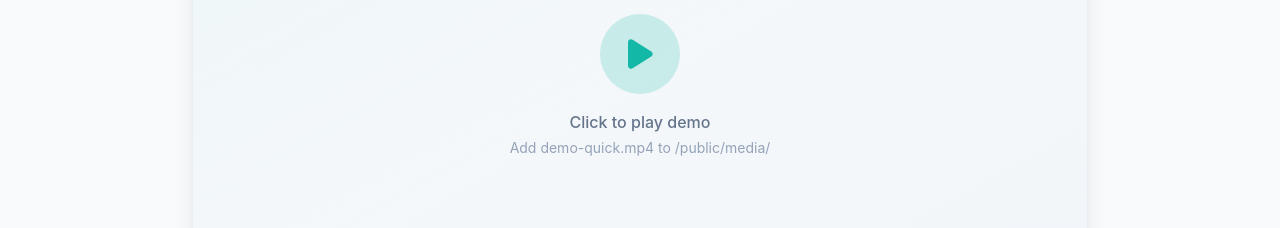
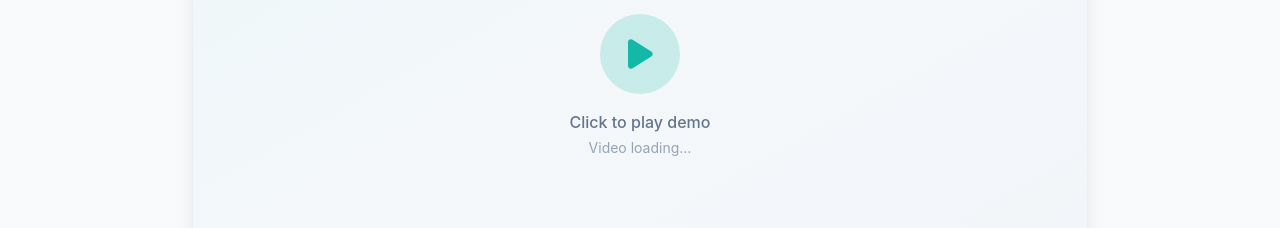
Before and after one commit to Dhanish-Buhari/unfriction-landing, a Next.js app: page / in a window 1280 px wide. Shown: the part 2180-2408 px from the top of the page. Built offline with nearby package versions, Linux system fonts and the light colour scheme; no server answers.

Commit message:
Update demo video source and loading message
- Replace demo-quick.mp4 with Unfriction_Demo_V1_1.mov in video components
- Update loading message to indicate video loading status
- Add controls to the video player for better user interaction

```diff
--- a/components/Demo.tsx
+++ b/components/Demo.tsx
@@ -54,7 +54,8 @@ export default function Demo() {
               className="w-full h-full object-cover"
               onError={() => setVideoError(true)}
             >
-              <source src="/media/demo-quick.mp4" type="video/mp4" />
+              <source src="/media/Unfriction_Demo_V1_1.mov" type="video/quicktime" />
+              <source src="/media/Unfriction_Demo_V1_1.mov" type="video/mp4" />
             </video>
           ) : (
             <>
@@ -70,7 +71,7 @@ export default function Demo() {
                   </svg>
                 </div>
                 <p className="text-slate-500 font-medium mb-1">Click to play demo</p>
-                <p className="text-slate-400 text-sm">Add demo-quick.mp4 to /public/media/</p>
+                <p className="text-slate-400 text-sm">Video loading...</p>
               </div>
             </>
           )}
@@ -134,9 +135,11 @@ export default function Demo() {
                   loop
                   muted
                   playsInline
+                  controls
                   className="w-full h-full"
                 >
-                  <source src="/media/demo-quick.mp4" type="video/mp4" />
+                  <source src="/media/Unfriction_Demo_V1_1.mov" type="video/quicktime" />
+                  <source src="/media/Unfriction_Demo_V1_1.mov" type="video/mp4" />
                 </video>
               </div>
               <button
```
